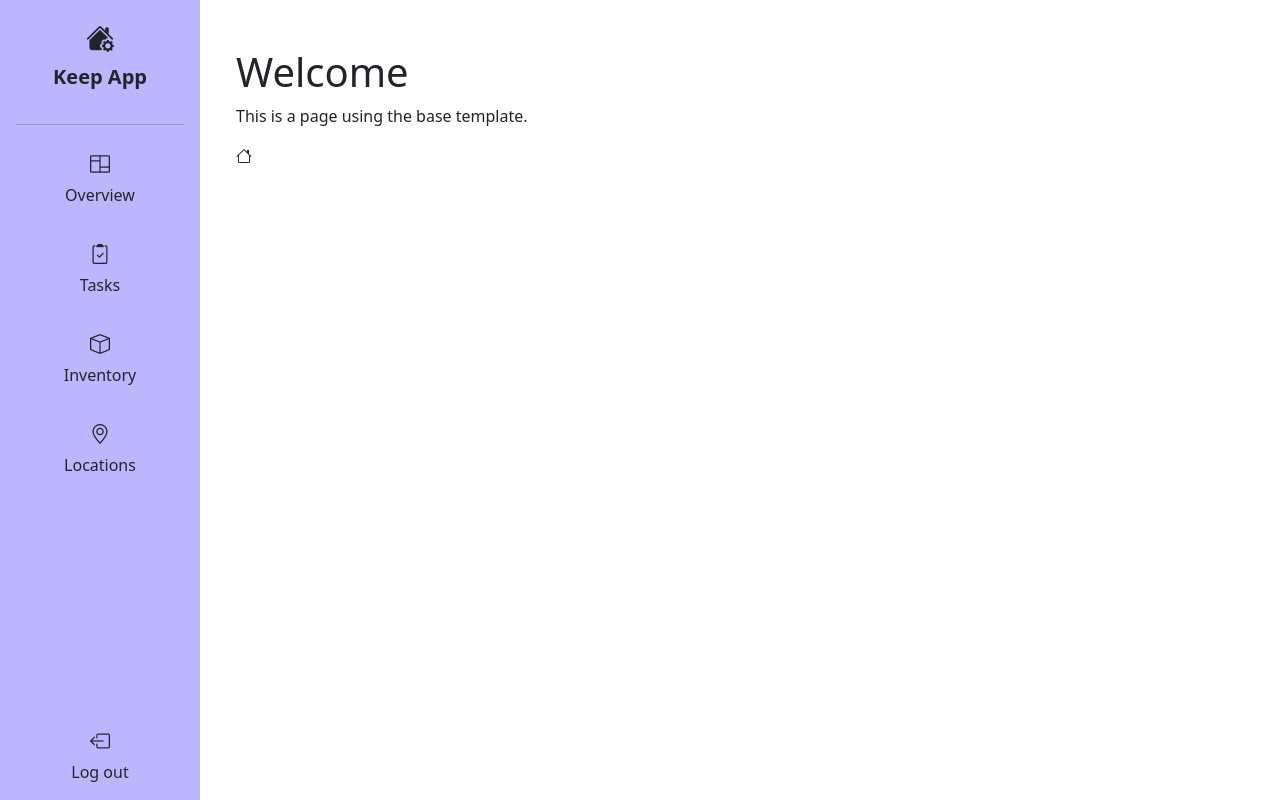
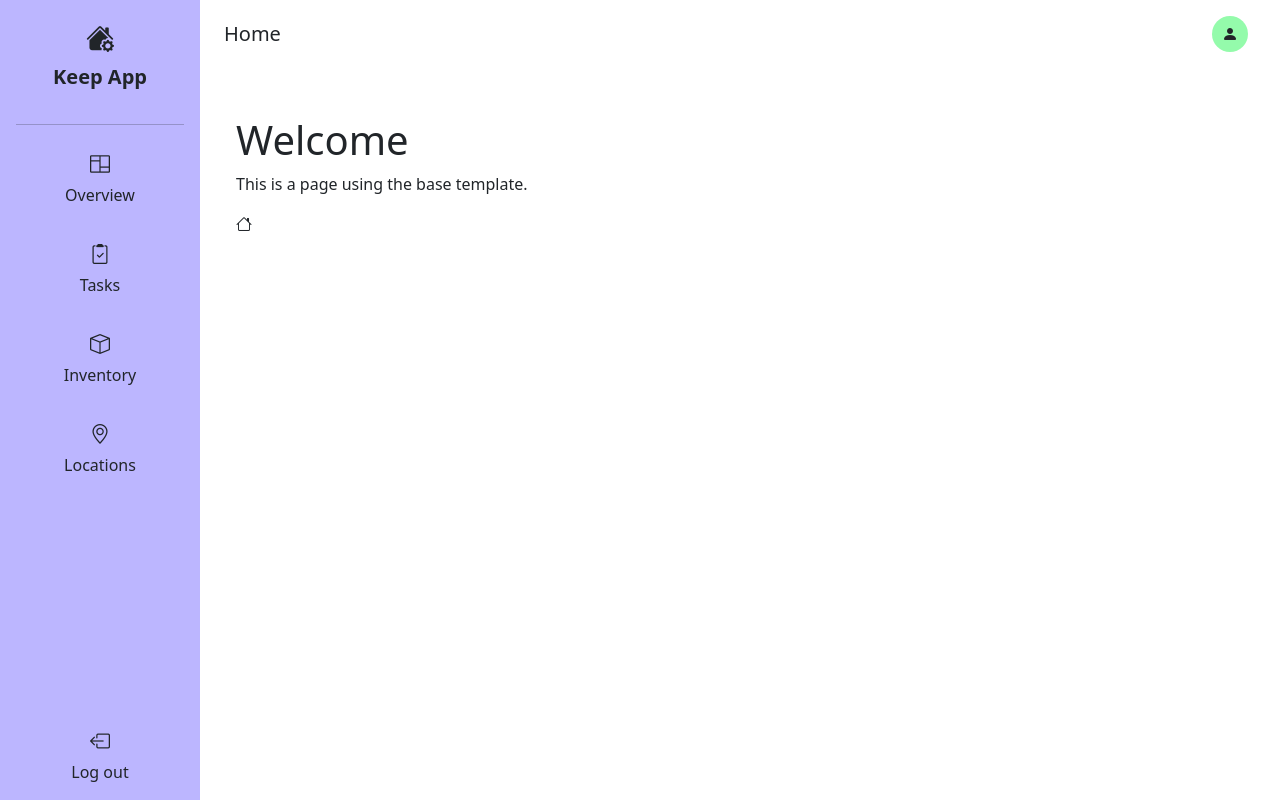
Before and after one commit to orma5/household, a Django app: page / in a window 1280 px wide. Run offline with Django 5.2, Linux system fonts and the light colour scheme.

Commit message:
adjust sidebars and add topbar on desktop

```diff
--- a/templates/base.html
+++ b/templates/base.html
@@ -9,44 +9,46 @@
     </title>
 
     <!-- Bootstrap 5 CSS -->
-    <link href="https://cdn.jsdelivr.net/npm/bootstrap@5.3.7/dist/css/bootstrap.min.css" rel="stylesheet" integrity="sha384-LN+7fdVzj6u52u30Kp6M/trliBMCMKTyK833zpbD+pXdCLuTusPj697FH4R/5mcr" crossorigin="anonymous" />
-
+    <link href="https://cdn.jsdelivr.net/npm/bootstrap@5.3.7/dist/css/bootstrap.min.css" rel="stylesheet" />
     <!-- Bootstrap Icons -->
     <link href="https://cdn.jsdelivr.net/npm/bootstrap-icons@1.10.5/font/bootstrap-icons.css" rel="stylesheet" />
-
     <!-- HTMX -->
-    <script src="https://cdn.jsdelivr.net/npm/htmx.org@2.0.6/dist/htmx.js" integrity="sha384-ksKjJrwjL5VxqAkAZAVOPXvMkwAykMaNYegdixAESVr+KqLkKE8XBDoZuwyWVUDv" crossorigin="anonymous"></script>
+    <script src="https://cdn.jsdelivr.net/npm/htmx.org@2.0.6/dist/htmx.js"></script>
 
     {% block extra_head %}
-
     {% endblock %}
   </head>
   <body>
     <div class="d-flex">
-      <header>
-        <!-- Hamburger for mobile only -->
-        <button class="btn d-sm-none text-dark" type="button" data-bs-toggle="modal" data-bs-target="#mobileSidebar"><i class="bi bi-list fs-3"></i></button>
-      </header>
       <!-- Sidebar -->
       <div class="d-none d-sm-flex">
         {% include 'components/_sidebar.html' %}
       </div>
 
-      <!-- Main Content Area -->
-      <div class="flex-grow-1 p-4">
-        {% block content %}
+      <!-- Right Side Content -->
+      <div class="flex-grow-1 d-flex flex-column">
+        <!-- Topbar -->
+        {% include 'components/_topbar.html' %}
 
-        {% endblock %}
+        <!-- Hamburger for mobile (only visible on mobile) -->
+        <div class="d-sm-none p-3 border-bottom">
+          <button class="btn text-dark" type="button" data-bs-toggle="modal" data-bs-target="#mobileSidebar"><i class="bi bi-list fs-3"></i></button>
+        </div>
+
+        <!-- Main Content -->
+        <div class="p-4">
+          {% block content %}
+          {% endblock %}
+        </div>
       </div>
     </div>
 
+    <!-- Mobile Sidebar Modal -->
     {% include 'components/_mobile-sidebar.html' %}
 
-    <!-- Bootstrap JS Bundle -->
-    <script src="https://cdn.jsdelivr.net/npm/bootstrap@5.3.7/dist/js/bootstrap.bundle.min.js" integrity="sha384-ndDqU0Gzau9qJ1lfW4pNLlhNTkCfHzAVBReH9diLvGRem5+R9g2FzA8ZGN954O5Q" crossorigin="anonymous"></script>
-
+    <!-- Bootstrap JS -->
+    <script src="https://cdn.jsdelivr.net/npm/bootstrap@5.3.7/dist/js/bootstrap.bundle.min.js"></script>
     {% block extra_scripts %}
-
     {% endblock %}
   </body>
 </html>
--- a/templates/components/_mobile-sidebar.html
+++ b/templates/components/_mobile-sidebar.html
@@ -1,4 +1,4 @@
-<!-- templates/partials/_mobile_sidebar.html -->
+<!-- MOBILE SIDEBAR COMPONENT -->
 <div class="modal fade" id="mobileSidebar" tabindex="-1" aria-labelledby="mobileSidebarLabel" aria-hidden="true">
   <div class="modal-dialog modal-fullscreen-sm-down m-0">
     <div class="modal-content" style="background-color: #BCB6FF;">
--- a/templates/components/_sidebar.html
+++ b/templates/components/_sidebar.html
@@ -1,4 +1,4 @@
-<!-- templates/partials/_sidebar.html -->
+<!-- DESKTOP SIDEBAR COMPONENT -->
 <div class="d-flex flex-column align-items-center vh-100 p-3 text-dark text-center" style="background-color: #BCB6FF; width: 200px;">
   <!-- Navbar Brand -->
   <a href="/" class="mb-3 text-dark text-decoration-none d-flex flex-column align-items-center">
--- /dev/null
+++ b/templates/components/_topbar.html
@@ -0,0 +1,17 @@
+<!-- templates/partials/_topbar.html -->
+<div class="d-none d-sm-flex justify-content-between align-items-center px-4 py-3">
+  <!-- Page Title -->
+  <h5 class="mb-0">
+    {% block page_title %}
+      Home
+    {% endblock %}
+  </h5>
+
+  <!-- User Profile -->
+  <div class="d-flex align-items-center gap-2">
+    <div class="rounded-circle d-flex justify-content-center align-items-center" style="width: 36px; height: 36px; background-color: #94FBAB;">
+      <i class="bi bi-person-fill text-dark"></i>
+    </div>
+    <span class="fw-semibold text-dark">{{ request.user.username }}</span>
+  </div>
+</div>
```
